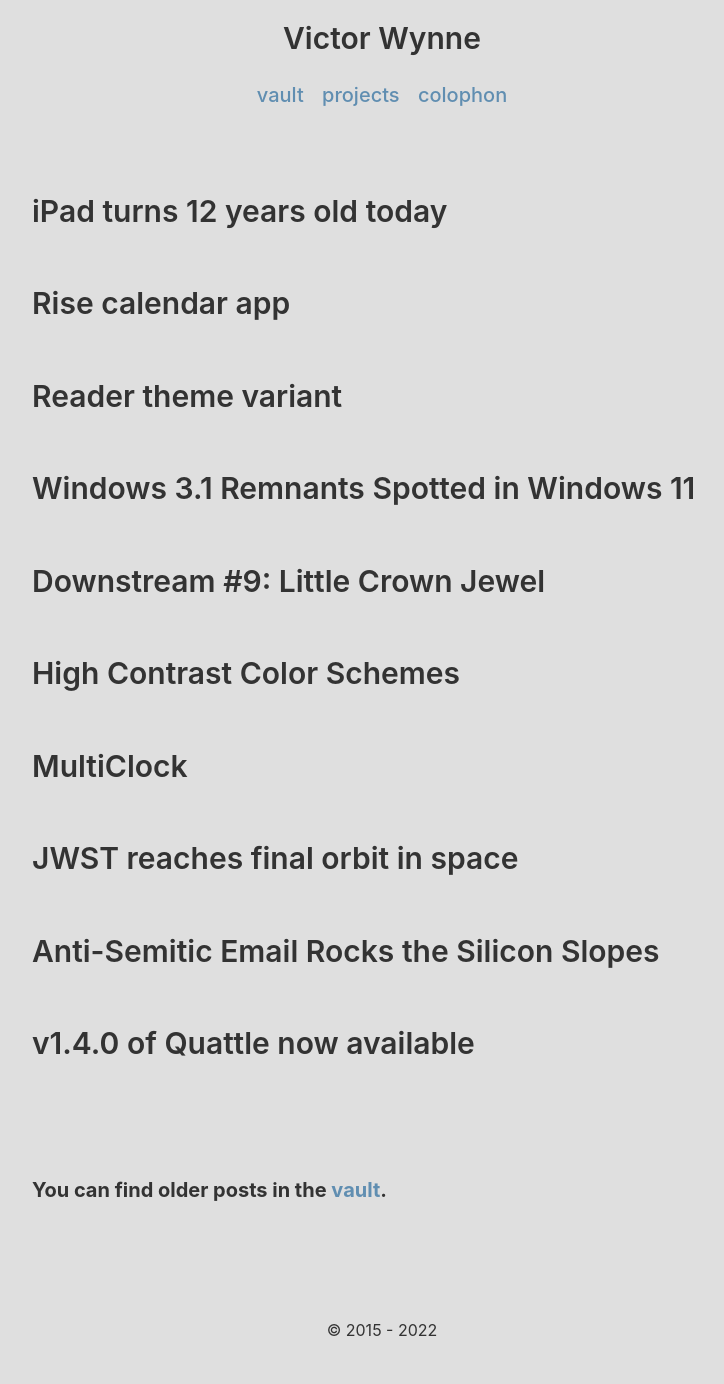
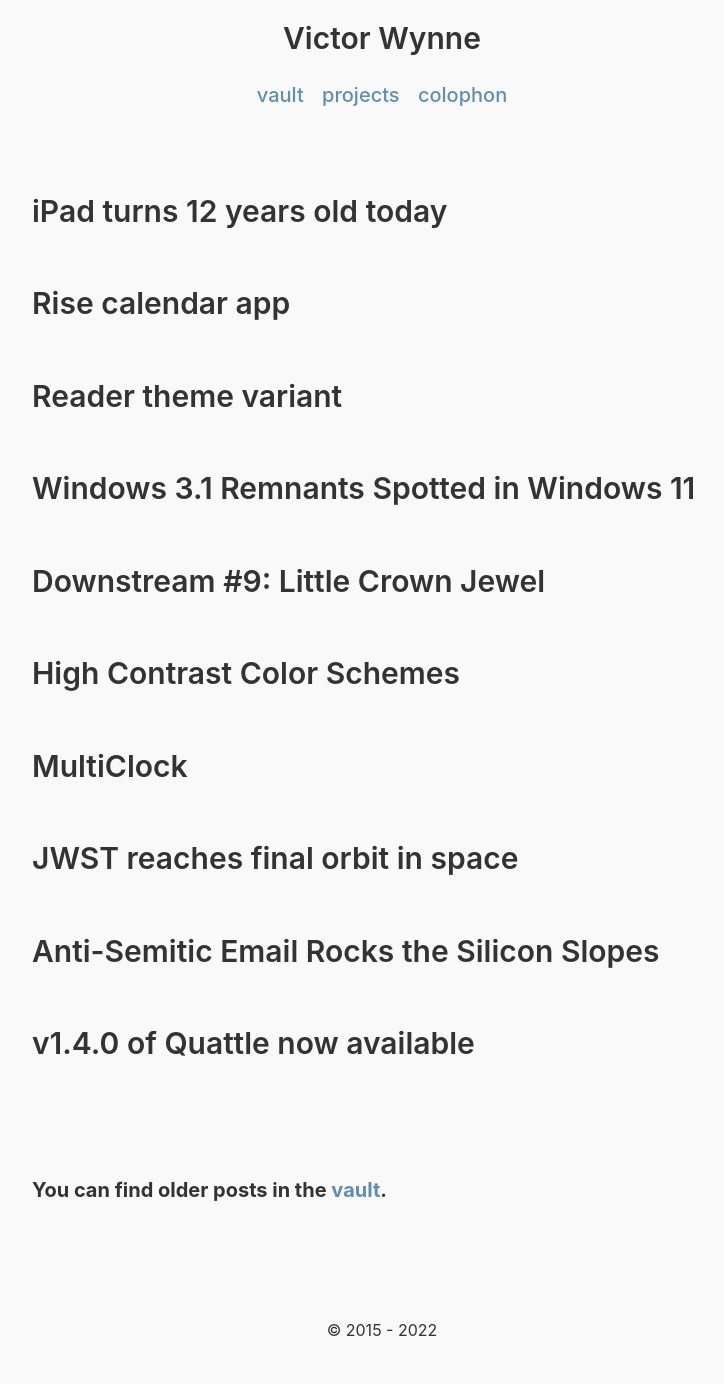
Before and after one commit to wertercatt/tooters, a Jekyll site: the page built from index.html, in a window 1280 px wide. Shown: the whole page, without its empty margins (258-982 px from the left). Built offline with Jekyll 4.4.1, drawn with Linux system fonts in a browser that asks for light colours.

Commit message:
Update _variables.scss

```diff
--- a/_sass/_variables.scss
+++ b/_sass/_variables.scss
@@ -8,7 +8,7 @@
 $text: #cdcdcd;
 $header: #6c6c6c;
 $header-before: #6c6c6c;
-$light-scheme-bg: #dfdfdf;
+$light-scheme-bg: #f9f9f9;
 $light-scheme-text: #333333;
 $light-scheme-header: #6c6c6c;
 $light-scheme-header-before: #6c6c6c;
```
